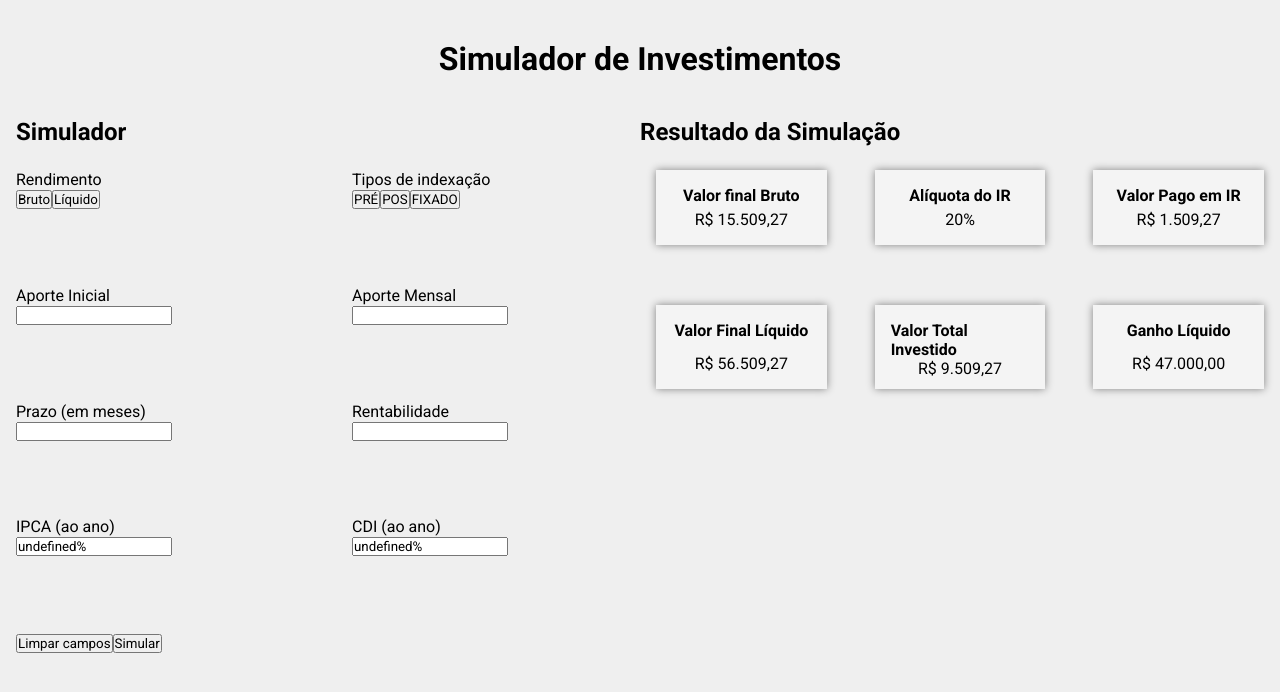
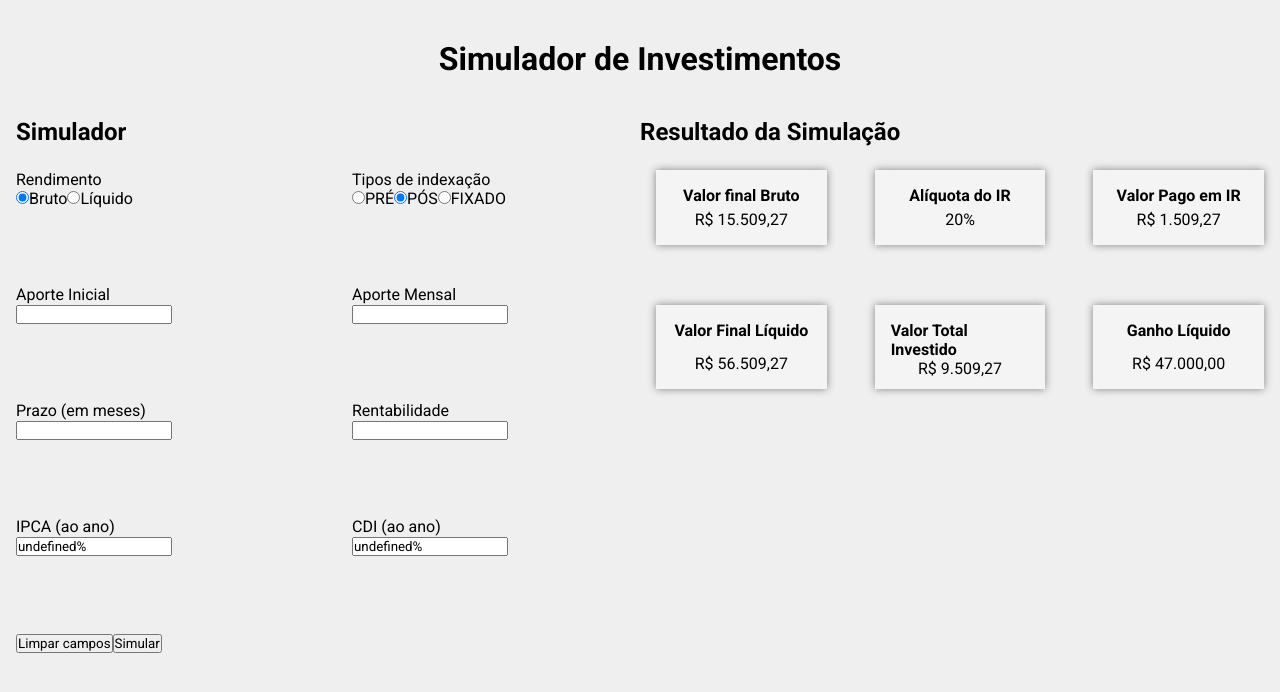
Before and after one commit to lineavelino/desafio-eqi-investimentos, a React (Vite) app: page / in a window 1280 px wide. Shown: the top 692 px of the page. Built offline with nearby package versions, Linux system fonts and the light colour scheme; no server answers.

Commit message:
Troca input button por radio no simulador

```diff
--- a/src/components/Simulator/index.tsx
+++ b/src/components/Simulator/index.tsx
@@ -23,16 +23,24 @@ export function Simulator() {
             <h2>Simulador</h2>
             <form className={styles.formContainer}>
                 <label htmlFor="yield">
-                    Rendimento <br />
-                    <input type="button" value="Bruto" />
-                    <input type="button" value="Líquido" />
+                    <p>Rendimento</p>
+                    <input type="radio" id="bruto" name="yield" value="Bruto" checked />
+                    <label htmlFor="bruto" className={styles.borderLeft}>Bruto</label>
+
+                    <input type="radio" id="liquido" name="yield" value="Líquido" />
+                    <label htmlFor="liquido" className={styles.borderRight}>Líquido</label>
                 </label>
 
                 <label htmlFor="indexingTypes">
-                    Tipos de indexação<br />
-                    <input type="button" value="PRÉ" />
-                    <input type="button" value="POS" />
-                    <input type="button" value="FIXADO" />
+                    <p>Tipos de indexação</p>
+                    <input type="radio" id="pre" name="indexingTypes" value="PRÉ" />
+                    <label htmlFor="pre" className={styles.borderLeft}>PRÉ</label>
+
+                    <input type="radio" id="pos" name="indexingTypes" value="PÓS" checked />
+                    <label htmlFor="pos">PÓS</label>
+
+                    <input type="radio" id="fixado" name="indexingTypes" value="FIXADO" />
+                    <label htmlFor="fixado" className={styles.borderRight}>FIXADO</label>
                 </label>
 
                 <label htmlFor="initialDeposit">
```
